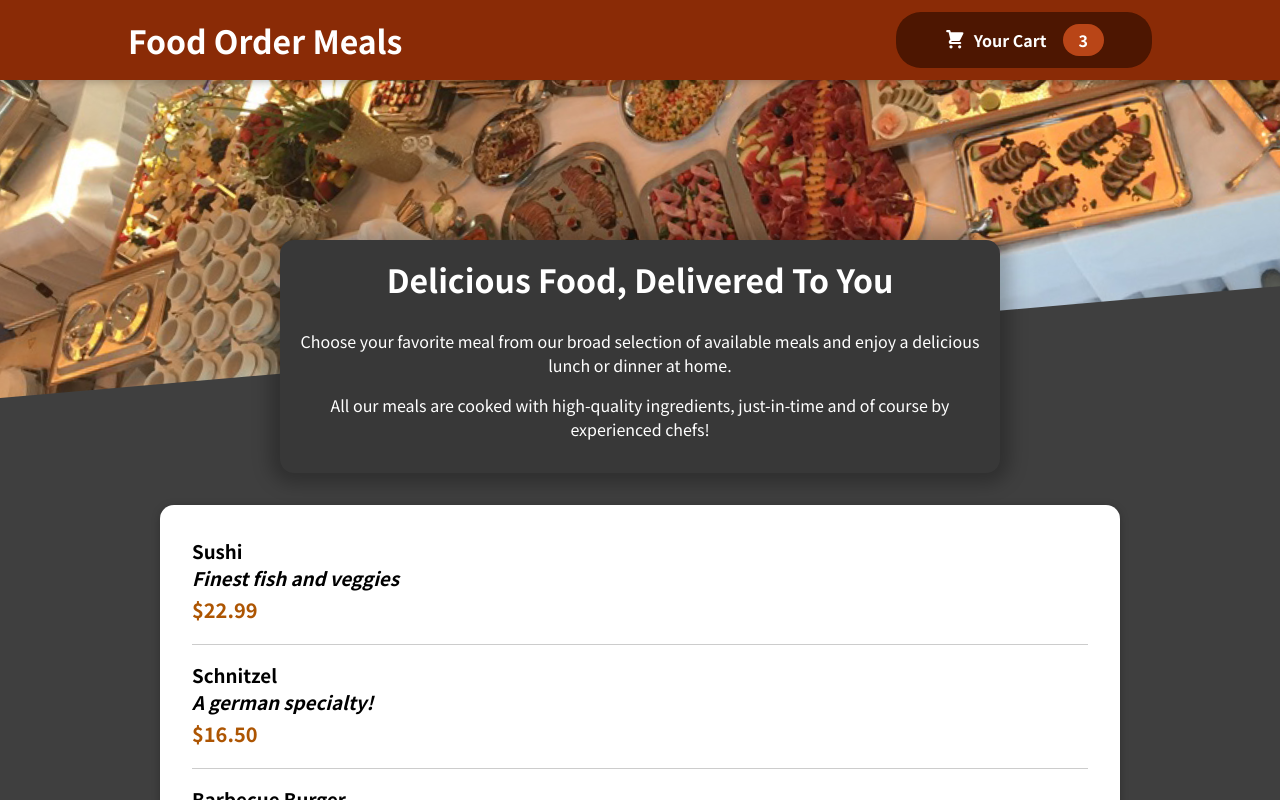
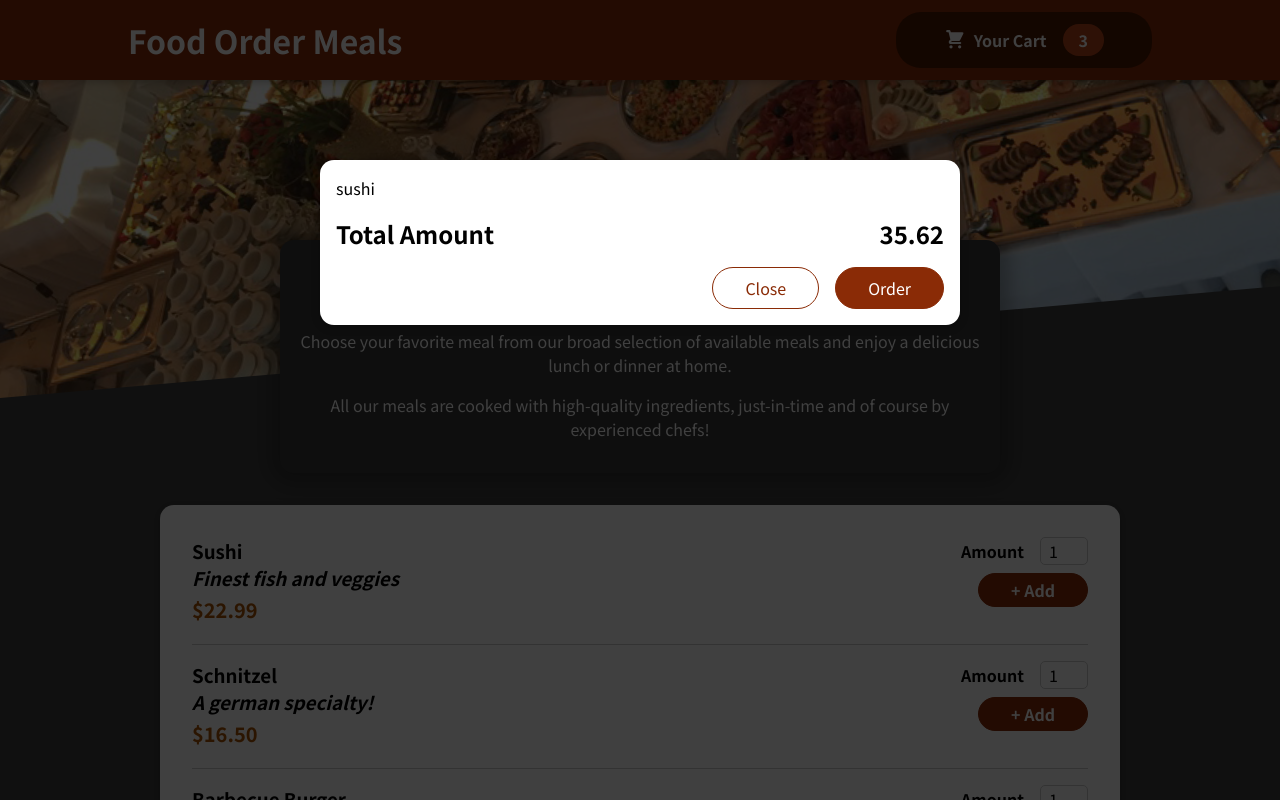
Before and after one commit to johndominicvillalino/food-order-app, a React (Create React App) app: page / in a window 1280 px wide. Shown: the top 800 px of the page. Built offline with nearby package versions, Linux system fonts and the light colour scheme.

Commit message:
add modal

```diff
--- a/public/index.html
+++ b/public/index.html
@@ -24,10 +24,11 @@
       work correctly both with client-side routing and a non-root public URL.
       Learn how to configure a non-root public URL by running `npm run build`.
     -->
-    <title>React App</title>
+    <title>Food Order App Created using React</title>
   </head>
   <body>
     <noscript>You need to enable JavaScript to run this app.</noscript>
+    <div id="overlays"></div>
     <div id="root"></div>
     <!--
       This HTML file is a template.
--- a/src/App.js
+++ b/src/App.js
@@ -1,11 +1,13 @@
 import { Fragment } from 'react'
+
 import Header from './components/Layout/Header'
 import Meals from './components/Meals/Meals';
-
+import Cart from './components/Cart/Cart';
 
 function App() {
   return (
     <Fragment >
+      <Cart/>
       <Header />
       <main>
         <Meals />
--- /dev/null
+++ b/src/components/Cart/Cart.js
@@ -0,0 +1,28 @@
+import Modal from '../UI/Modal';
+
+import classes from './Cart.module.css'
+
+const Cart = props => {
+
+    const cartItems = <ul className={classes['cart-items']}>{[{ id: 'c1', name: 'sushi', amount: 2, price: 12.99 }].map(item => {
+        return <li> {item.name}
+        </li>
+    })}</ul>;
+
+    return (
+    <Modal>
+        {cartItems}
+        <div className={classes.total}>
+            <span> Total Amount </span>
+            <span> 35.62 </span>
+        </div>
+        <div className={classes.actions}>
+            <button className={classes['button--alt']}>Close</button>
+            <button className={classes.button}>Order</button>
+        </div>
+
+    </Modal>)
+
+}
+
+export default Cart;
--- /dev/null
+++ b/src/components/Cart/Cart.module.css
@@ -0,0 +1,46 @@
+.cart-items {
+    list-style: none;
+    margin: 0;
+    padding: 0;
+    max-height: 20rem;
+    overflow: auto;
+  }
+
+  .total {
+    display: flex;
+    justify-content: space-between;
+    align-items: center;
+    font-weight: bold;
+    font-size: 1.5rem;
+    margin: 1rem 0;
+  }
+
+  .actions {
+    text-align: right;
+  }
+
+  .actions button {
+    font: inherit;
+    cursor: pointer;
+    background-color: transparent;
+    border: 1px solid #8a2b06;
+    padding: 0.5rem 2rem;
+    border-radius: 25px;
+    margin-left: 1rem;
+  }
+
+  .actions button:hover,
+  .actions button:active {
+    background-color: #5a1a01;
+    border-color: #5a1a01;
+    color: white;
+  }
+
+  .actions .button--alt {
+    color: #8a2b06;
+  }
+
+  .actions .button {
+    background-color: #8a2b06;
+    color: white;
+  }
--- a/src/components/Meals/MealItem/MealItem.js
+++ b/src/components/Meals/MealItem/MealItem.js
@@ -1,4 +1,5 @@
 import classes from './MealItem.module.css'
+import MealItemForm from './MealItemForm';
 
 const MealItem = props => {
 
@@ -12,8 +13,9 @@
                 <div className={classes.price}> {price}</div>
             </h3>
         </div>
+
         <div>
-
+        <MealItemForm/>
         </div>
     </li>
 
--- a/src/components/Meals/MealItem/MealItemForm.js
+++ b/src/components/Meals/MealItem/MealItemForm.js
@@ -0,0 +1,25 @@
+import Input from '../../UI/Input';
+
+
+import classes from './MealItemForm.module.css'
+
+const MealItemForm = props => {
+
+    return <form className={classes.form}>
+        <Input label='Amount' input={{
+            id: 'amount_' + props.id,
+            type: 'number',
+            min: '1',
+            max: '5',
+            step: '1',
+            defaultValue: '1'
+        }} />
+
+        <button>
+                + Add
+        </button>
+    </form>
+
+}
+
+export default MealItemForm;
--- /dev/null
+++ b/src/components/Meals/MealItem/MealItemForm.module.css
@@ -0,0 +1,20 @@
+.form {
+    text-align: right;
+  }
+
+  .form button {
+    font: inherit;
+    cursor: pointer;
+    background-color: #8a2b06;
+    border: 1px solid #8a2b06;
+    color: white;
+    padding: 0.25rem 2rem;
+    border-radius: 20px;
+    font-weight: bold;
+  }
+
+  .form button:hover,
+  .form button:active {
+    background-color: #641e03;
+    border-color: #641e03;
+  }
--- /dev/null
+++ b/src/components/UI/Input.js
@@ -0,0 +1,17 @@
+
+
+import classes from './Input.module.css'
+
+const Input = props => {
+
+    return <div className={classes.input}>
+        <label
+        htmlFor={props.input.id}>
+            {props.label}
+        </label>
+        <input {...props.input}/>
+    </div>
+
+}
+
+export default Input;
--- /dev/null
+++ b/src/components/UI/Input.module.css
@@ -0,0 +1,18 @@
+.input {
+    display: flex;
+    align-items: center;
+    margin-bottom: 0.5rem;
+  }
+
+  .input label {
+    font-weight: bold;
+    margin-right: 1rem;
+  }
+
+  .input input {
+    width: 3rem;
+    border-radius: 5px;
+    border: 1px solid #ccc;
+    font: inherit;
+    padding-left: 0.5rem;
+  }
--- /dev/null
+++ b/src/components/UI/Modal.js
@@ -0,0 +1,37 @@
+import { Fragment } from 'react'
+import ReactDOM from 'react-dom'
+
+import classes from './Modal.module.css'
+
+const Backdrop = props => {
+
+    return <div className={classes.backdrop}>
+
+    </div>
+
+}
+
+const ModalOverlay = props => {
+
+    return <div className={classes.modal}>
+
+        <div className={classes.content}>{props.children}
+        </div>
+
+    </div>
+
+}
+
+
+const Modal = props => {
+
+    const portalElement = document.getElementById('overlays');
+
+    return <Fragment>
+        {ReactDOM.createPortal(<Backdrop />,portalElement)}
+        {ReactDOM.createPortal(<ModalOverlay>{props.children}</ModalOverlay>,portalElement)}
+    </Fragment>
+
+}
+
+export default Modal;
--- /dev/null
+++ b/src/components/UI/Modal.module.css
@@ -0,0 +1,40 @@
+.backdrop {
+    position: fixed;
+    top: 0;
+    left: 0;
+    width: 100%;
+    height: 100vh;
+    z-index: 20;
+    background-color: rgba(0, 0, 0, 0.75);
+  }
+
+  .modal {
+    position: fixed;
+    top: 20vh;
+    left: 5%;
+    width: 90%;
+    background-color: white;
+    padding: 1rem;
+    border-radius: 14px;
+    box-shadow: 0 2px 8px rgba(0, 0, 0, 0.25);
+    z-index: 30;
+    animation: slide-down 300ms ease-out forwards;
+  }
+
+  @media (min-width: 768px) {
+    .modal {
+      width: 40rem;
+      left: calc(50% - 20rem);
+    }
+  }
+
+  @keyframes slide-down {
+    from {
+      opacity: 0;
+      transform: translateY(-3rem);
+    }
+    to {
+      opacity: 1;
+      transform: translateY(0);
+    }
+  }
```
